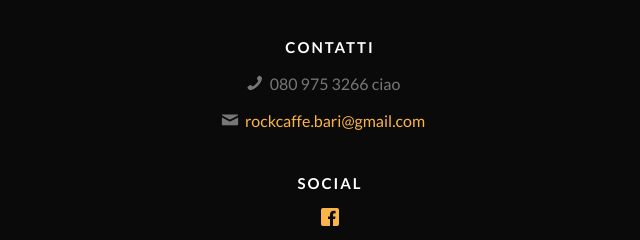
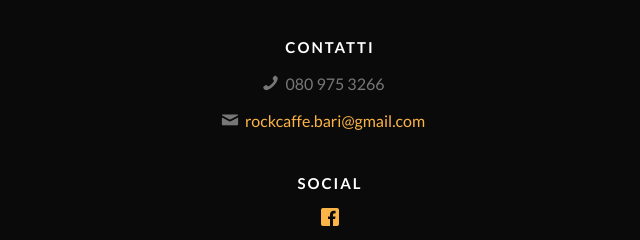
Before and after one commit to alfonso3/Rock-Caff-, a plain HTML site: page savory/index.html in a window 1280 px wide. Shown: the part 4425-4665 px from the top of the page, 310-950 px from the left. Drawn offline with Linux system fonts and the light colour scheme; files whose address does not match are found by name.

Commit message:
Revert "Prova"
This reverts commit 66ebc203d553f028476770ff1c5e1f263b96e95b.

```diff
--- a/savory/index.html
+++ b/savory/index.html
@@ -376,7 +376,7 @@
 					<div class="gtco-widget">
 						<h3>Contatti</h3>
 						<ul class="gtco-quick-contact">
-							<li><i class="icon-phone"></i> 080 975 3266 ciao</li>
+							<li><i class="icon-phone"></i> 080 975 3266</li>
 							<br>
 							<li><i class="icon-mail2"></i><a href="mailto:rockcaffe.bari@gmail.com?subject=Feedback">rockcaffe.bari@gmail.com</a></li>
 						</ul>
```
